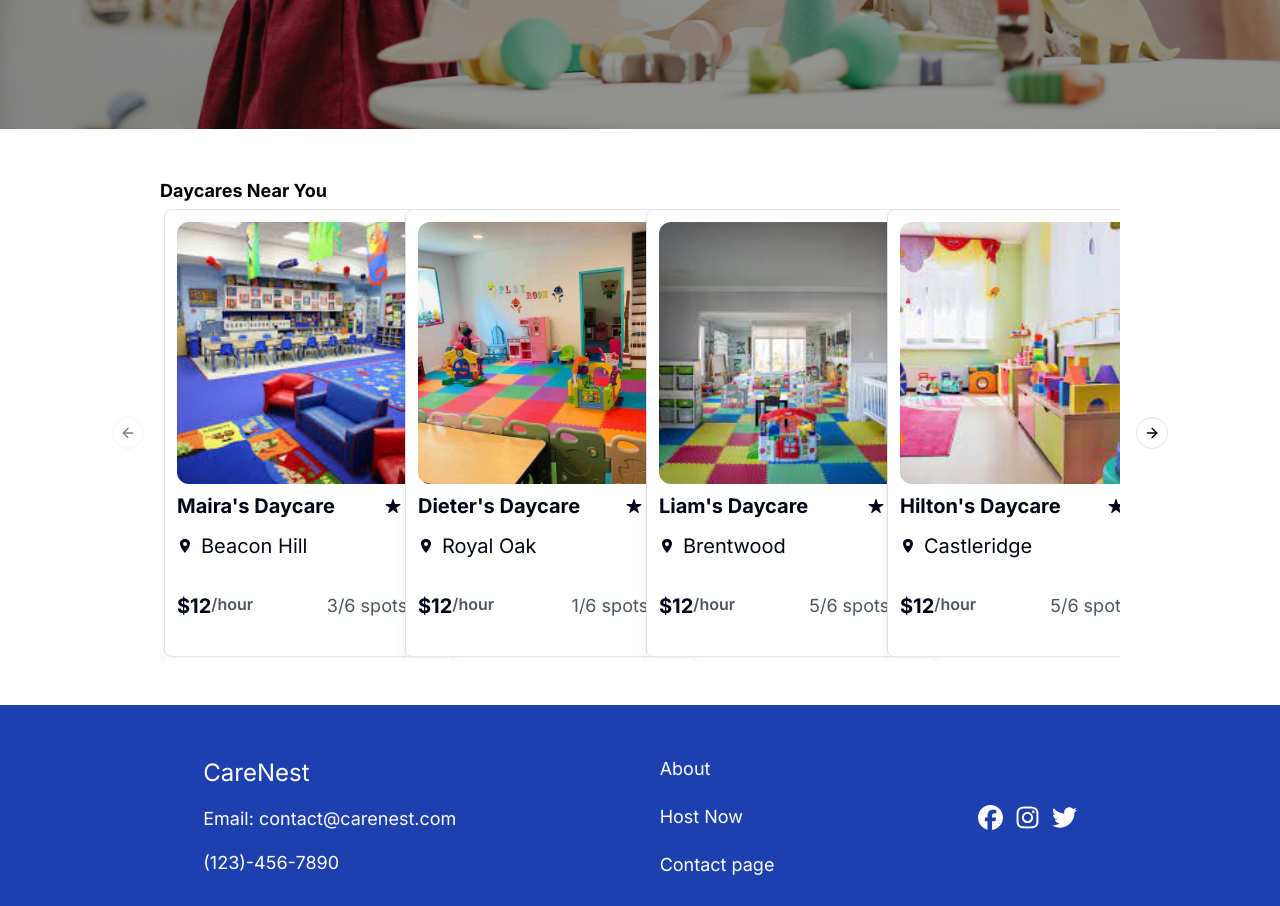
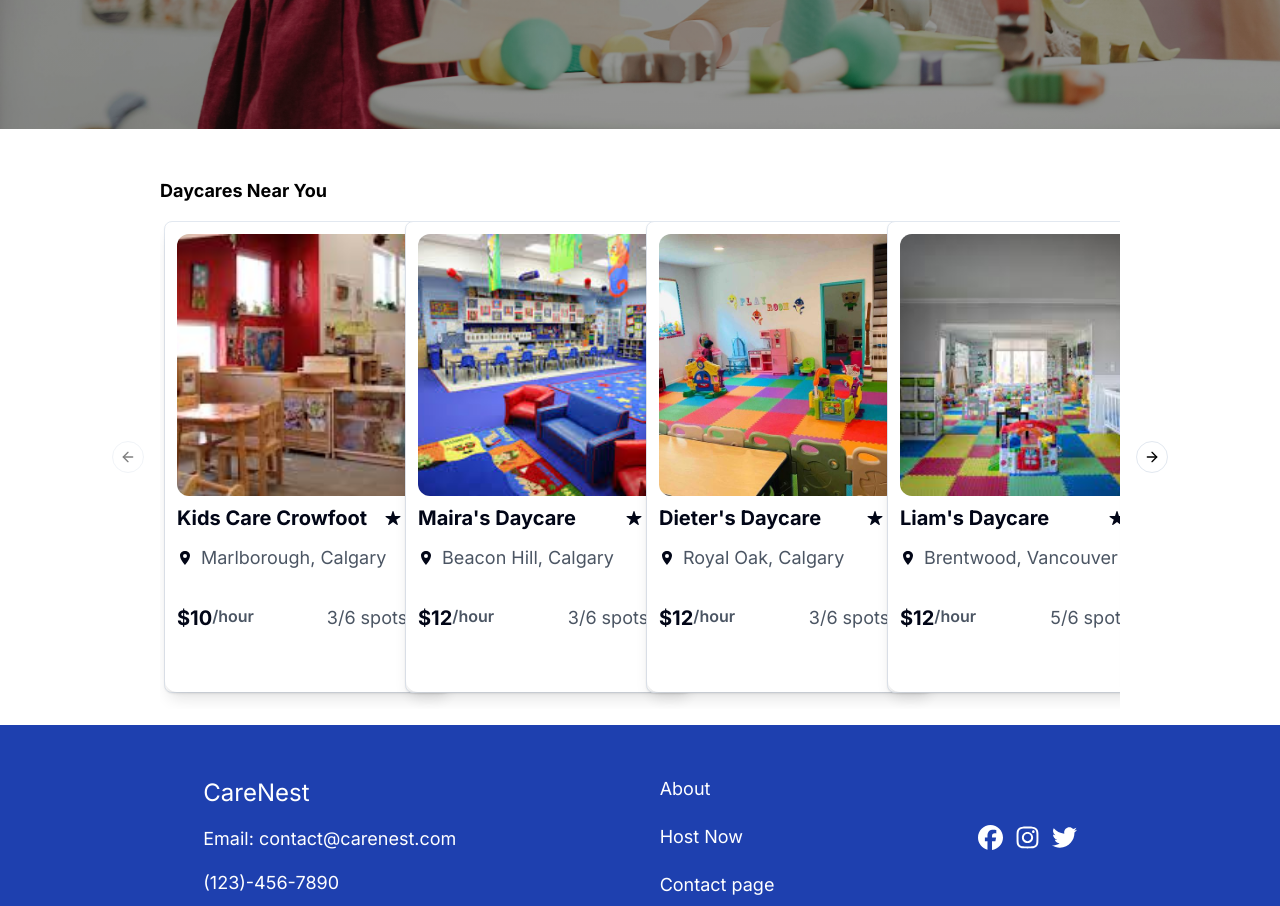
Before and after one commit to HiltonLuu/calgary-hacks-2024, a Next.js app in the folder daycare-finder/: page / in a window 1280 px wide. Shown: the part 540-1446 px from the top of the page. Built offline with nearby package versions, Linux system fonts and the light colour scheme; no server answers.

Commit message:
styling: fixed some styling on cards

```diff
--- a/daycare-finder/src/app/_components/LandingPage/Suggested.tsx
+++ b/daycare-finder/src/app/_components/LandingPage/Suggested.tsx
@@ -12,59 +12,77 @@ import { IoStar, IoLocationSharp } from "react-icons/io5";
 
 const imageUrls = [
   {
+    name: "Kids Care Crowfoot",
+    stars: 4.9,
+    price: 10,
+    url: "/assets/kidscarecrow.jpeg",
+    spots: 3,
+    location: "Marlborough",
+    click: "/daycare",
+    fromDate: "2024-02-20",
+    toDate: "2024-02-21",
+    city: "Calgary",
+  },
+  {
     name: "Maira's Daycare",
     stars: 4.6,
     price: 12,
     url: "/assets/dc1.jpeg",
-    spots: "3/6",
+    spots: 3,
     location: "Beacon Hill",
     click: "/",
+    fromDate: "2024-02-20",
+    toDate: "2024-02-21",
+    city: "Calgary",
   },
   {
     name: "Dieter's Daycare",
     stars: 2.2,
     price: 12,
     url: "/assets/dc2.jpg",
-    spots: "1/6",
+    spots: 3,
     location: "Royal Oak",
     click: "/",
+    fromDate: "2024-02-20",
+    toDate: "2024-02-21",
+    city: "Calgary",
   },
   {
     name: "Liam's Daycare",
     stars: 4.7,
     price: 12,
     url: "/assets/dc3.jpeg",
-    spots: "5/6",
+    spots: 5,
     location: "Brentwood",
     click: "/",
+    fromDate: "2024-02-20",
+    toDate: "2024-02-21",
+    city: "Vancouver",
   },
   {
     name: "Hilton's Daycare",
     stars: 4.3,
     price: 12,
     url: "/assets/dc4.jpeg",
-    spots: "5/6",
+    spots: 5,
     location: "Castleridge",
     click: "/",
+    fromDate: "2024-02-20",
+    toDate: "2024-02-21",
+    city: "Edmonton",
   },
   {
     name: "Anthony's Daycare",
     stars: 4.9,
     price: 12,
     url: "/assets/dc5.jpeg",
-    spots: "2/6",
+    spots: 2,
     location: "Marlborough",
 
     click: "/",
-  },
-  {
-    name: "Kids Care Crowfoot",
-    stars: 4.9,
-    price: 10,
-    url: "/assets/kidscarecrow.jpeg",
-    spots: "3/6",
-    location: "Marlborough",
-    click: "/daycare",
+    fromDate: "2024-02-20",
+    toDate: "2024-02-21",
+    city: "Toronto",
   },
 ];
 
@@ -73,18 +91,18 @@ import { Card, CardContent } from "@/components/ui/card";
 export default function Suggested() {
   const router = useRouter();
   return (
-    <div className="h-108 flex py-12 px-40">
+    <div className="h-108 flex py-12 px-40 mb-5">
       <div className="flex flex-col w-full ">
         <div className="text-lg font-bold">Daycares Near You</div>
         <Carousel className="w-full  ">
-          <CarouselContent className="-ml-1">
+          <CarouselContent className="-ml-1 py-3">
             {imageUrls.map((data, index) => (
               <CarouselItem
                 key={index}
                 className="pl-1 md:basis-1/2 lg:basis-1/4"
               >
                 <div className="p-1">
-                  <Card className="w-72 h-100">
+                  <Card className="w-72 h-101">
                     <CardContent
                       className="flex aspect-square p-3 flex-col shadow-lg rounded-xl  hover:bg-gray-100 cursor-pointer hover:scale-105 transition ease duration-100 "
                       onClick={() => router.push(data.click)}
@@ -103,7 +121,9 @@ export default function Suggested() {
                       </div>
                       <div className="flex gap-2 items-center mt-3">
                         <IoLocationSharp />
-                        <div className="text-xl">{data.location}</div>
+                        <div className="text-lg text-gray-600">
+                          {data.location}, {data.city}
+                        </div>
                       </div>
                       <div className="flex items-center mt-8 border-top-2 justify-between mb-12">
                         <div className="flex">
@@ -116,7 +136,7 @@ export default function Suggested() {
                         </div>
 
                         <div className="text-lg text-gray-600">
-                          {data.spots} spots left
+                          {data.spots}/6 spots left
                         </div>
                       </div>
                     </CardContent>
--- a/daycare-finder/src/app/results/page.tsx
+++ b/daycare-finder/src/app/results/page.tsx
@@ -163,7 +163,7 @@ export default function Results() {
                             alt={`Slide ${index + 1}`}
                             className="w-full h-full object-cover rounded-xl"
                           />
-                          <div className="flex items-center mt-2 justify-between">
+                          <div className="flex items-center mt-4 justify-between">
                             <div className="text-xl  font-bold ">
                               {data.name}
                             </div>
@@ -174,7 +174,9 @@ export default function Results() {
                           </div>
                           <div className="flex gap-2 items-center mt-3">
                             <IoLocationSharp />
-                            <div className="text-xl">{data.location}</div>
+                            <div className="text-lg text-gray-600">
+                              {data.location}, {data.city}
+                            </div>
                           </div>
                           <div className="flex items-center mt-8 border-top-2 justify-between mb-9">
                             <div className="flex">
@@ -234,7 +236,9 @@ export default function Results() {
                             </div>
                             <div className="flex gap-2 items-center mt-3">
                               <IoLocationSharp />
-                              <div className="text-xl">{data.location}</div>
+                              <div className="text-lg text-gray-600">
+                                {data.location}, {data.city}
+                              </div>
                             </div>
                             <div className="flex items-center mt-8 border-top-2 justify-between mb-9">
                               <div className="flex">
```
